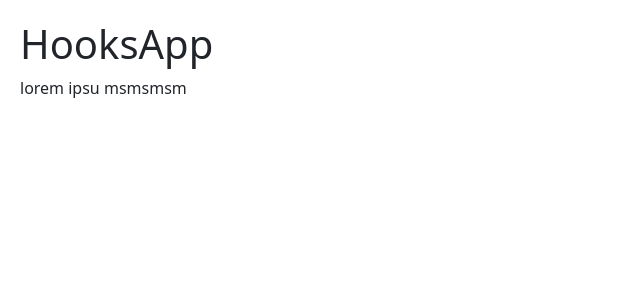
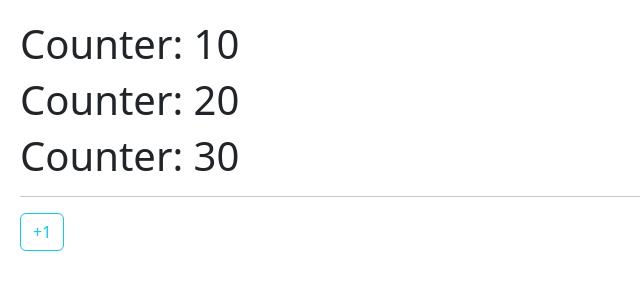
Before and after one commit to jennIntriago/HooksApp, a React (Vite) app: page / in a window 1280 px wide. Shown: the top 300 px of the page, without its empty margins (0-640 px from the left). Built offline with nearby package versions, Linux system fonts and the light colour scheme.

Commit message:
usando useState hook

```diff
--- /dev/null
+++ b/src/01-useState/CounterApp.jsx
@@ -0,0 +1,32 @@
+import { useState } from "react";
+
+export const CounterApp = () => {
+  const [state, setCounter] = useState({
+    counter1: 10,
+    counter2: 20,
+    counter3: 30,
+  });
+
+  const { counter1, counter2, counter3 } = state;
+
+  return (
+    <>
+      <h1>Counter: {counter1}</h1>
+      <h1>Counter: {counter2}</h1>
+      <h1>Counter: {counter3}</h1>
+
+      <hr />
+      <button
+        className="btn btn-outline-info"
+        onClick={() =>
+          setCounter({
+            ...state,
+            counter1: counter1 + 1,
+          })
+        }
+      >
+        +1
+      </button>
+    </>
+  );
+};
--- a/src/main.jsx
+++ b/src/main.jsx
@@ -1,11 +1,12 @@
 import React from "react";
 import ReactDOM from "react-dom/client";
-import { HooksApp } from "./HooksApp";
+import { CounterApp } from "./01-useState/CounterApp";
+// import { HooksApp } from "./HooksApp";
 
 import "./index.css";
 
 ReactDOM.createRoot(document.getElementById("root")).render(
   <React.StrictMode>
-    <HooksApp />
+    <CounterApp />
   </React.StrictMode>
 );
```
